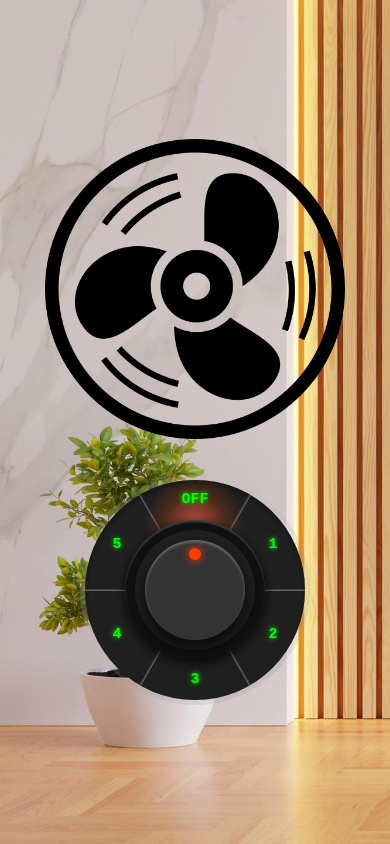
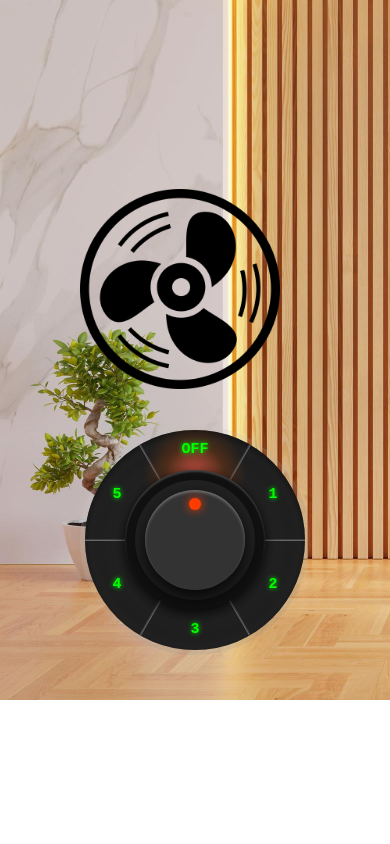
Before and after one commit to TUSHAR-DALVI-09/Fan-control-button, a plain HTML site: page index.html in a window 390 px wide. Drawn offline with Linux system fonts and the light colour scheme.

Commit message:
adding media screen

```diff
--- a/style.css
+++ b/style.css
@@ -373,3 +373,23 @@ image{
   );
   background-color: orange;
 } */
+
+
+
+@media screen and (max-width: 600px) {
+  body{
+    display: flex;
+    background-size: auto 700px;
+  }
+
+  #img{
+    animation: fananim linear infinite;
+    width: 200px;
+    height: 200px;
+    justify-content: center;
+    align-items: center;
+    display: flex;
+}
+
+
+}
```
